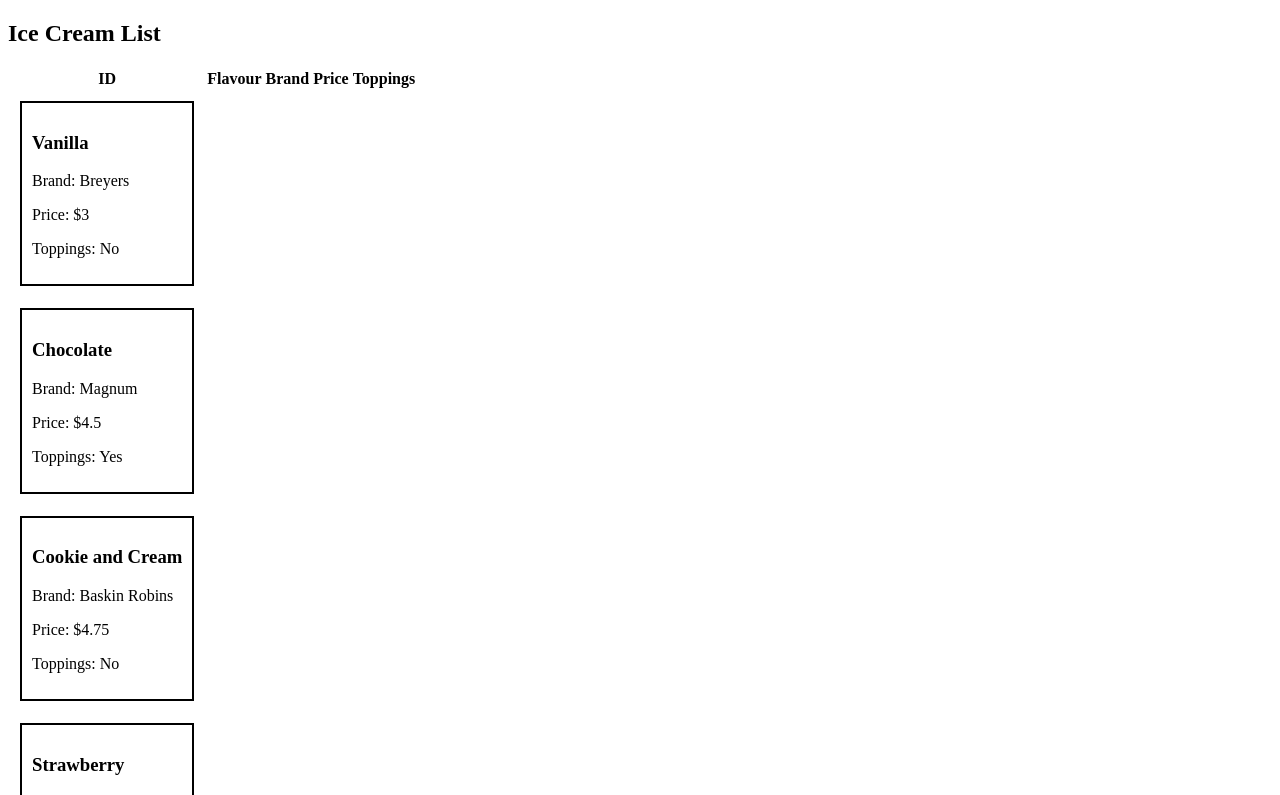
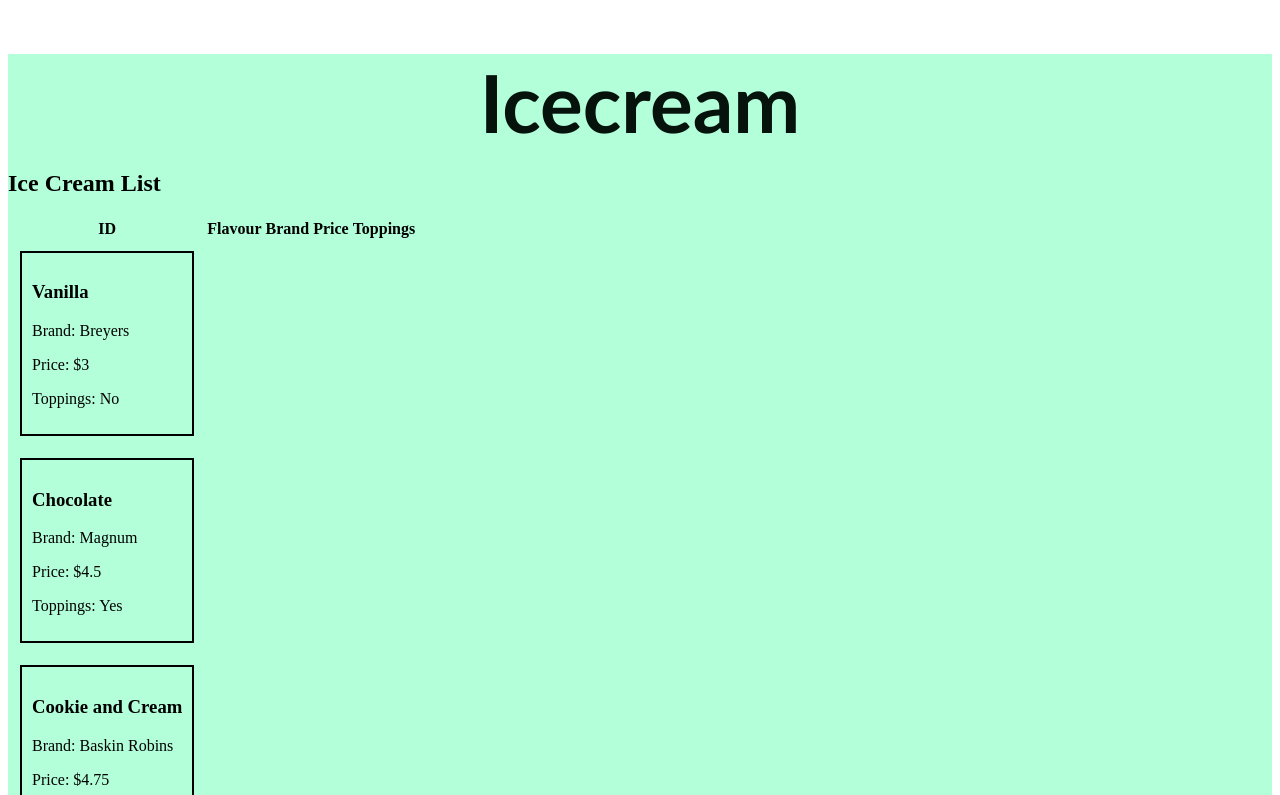
Before and after one commit to Giankaur03/Gian_Kaur_Learning_Angular, an Angular app: page / in a window 1280 px wide. Shown: the top 795 px of the page. Built offline with nearby package versions, Linux system fonts and the light colour scheme.

Commit message:
Added the component

```diff
--- a/src/app/app.component.html
+++ b/src/app/app.component.html
@@ -1 +1,4 @@
-<app-ice-cream-list></app-ice-cream-list>
+<div class = "app-container">
+  <h1>{{ title }}</h1>
+  <app-ice-cream-list></app-ice-cream-list>
+</div>
```
